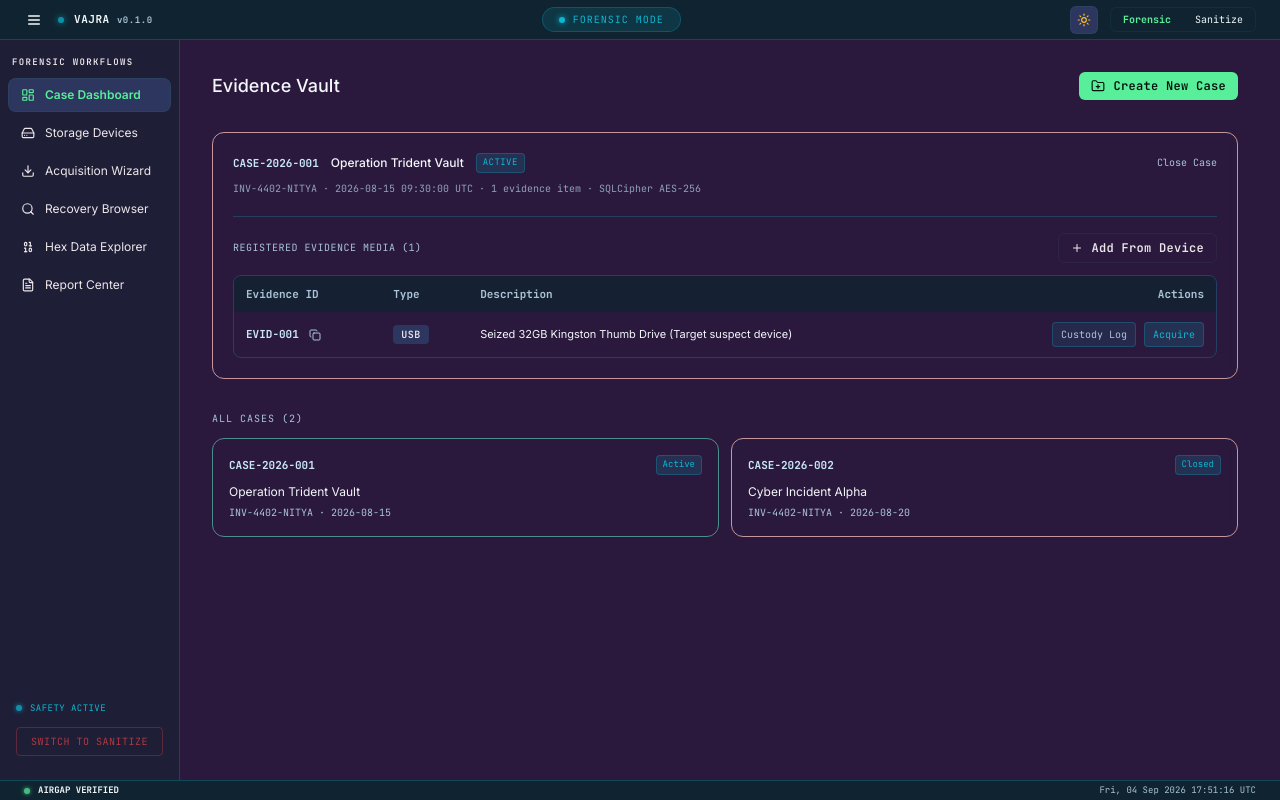
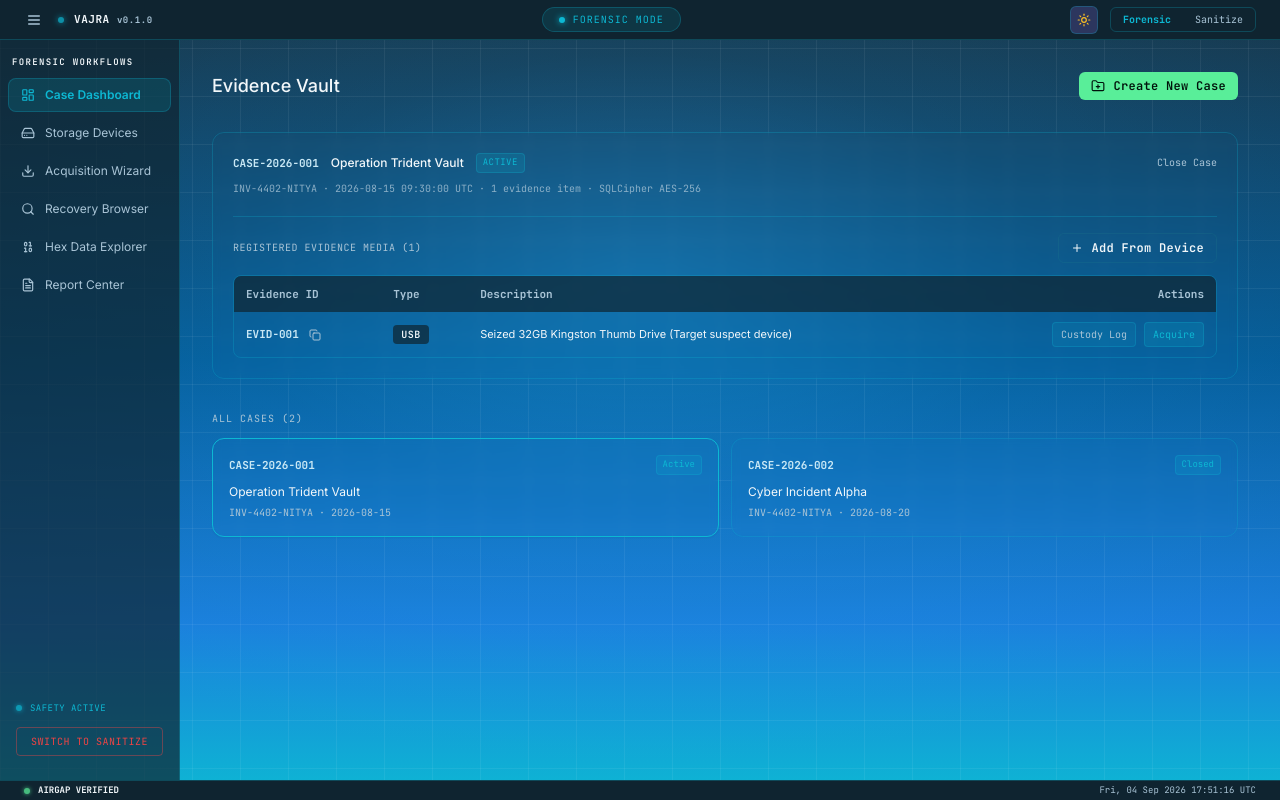
Before and after one commit to syedzahidsaleem/vajra-forensics-platform, a React (Vite) app in the folder ui/: page / in a window 1280 px wide. Built offline with nearby package versions, Linux system fonts and the light colour scheme.

Commit message:
feat(theme): apply scoped gradient and grid background themes to Forensic and Sanitize modes

```diff
--- a/ui/src/components/layout/AppShell.tsx
+++ b/ui/src/components/layout/AppShell.tsx
@@ -3,7 +3,6 @@ import { useApp } from '../../context/AppContext';
 import { Header } from './Header';
 import { Sidebar } from './Sidebar';
 import { AlertTriangle, ShieldAlert, CheckCircle, X } from 'lucide-react';
-import { GradientDots } from '../ui/gradient-dots';
 import { motion, AnimatePresence } from 'framer-motion';
 
 export const AppShell: React.FC<{ children: React.ReactNode }> = ({ children }) => {
@@ -27,26 +26,23 @@ export const AppShell: React.FC<{ children: React.ReactNode }> = ({ children })
   }, [currentMode]);
 
   return (
-    <div className={`w-full h-screen flex flex-col overflow-hidden relative select-none ${isForensic ? 'forensic-mode' : 'app-bg'}`}>
-      <GradientDots />
-
+    <div className={`w-full h-screen flex flex-col overflow-hidden relative select-none ${isForensic ? 'forensic-mode' : 'sanitize-mode'}`}>
       {/* Top Application Header */}
       <Header />
 
       {/* Main Container */}
       <div
         data-mode={currentMode}
-        style={{ background: 'var(--bg)', color: 'var(--text)' }}
-        className="flex-1 flex overflow-hidden z-10 relative"
+        className="flex-1 flex overflow-hidden z-10 relative bg-transparent"
       >
         {/* Left Navigation Sidebar */}
         <Sidebar />
 
-        {/* Center Main Screen Viewport with 960px centering constraint & page transitions */}
+        {/* Center Main Screen Viewport with centering constraint & page transitions */}
         <main
           data-mode={currentMode}
-          style={{ background: 'var(--bg)', color: 'var(--text)', scrollbarGutter: 'stable' }}
-          className="flex-1 min-w-0 overflow-y-auto overflow-x-auto"
+          style={{ scrollbarGutter: 'stable' }}
+          className="flex-1 min-w-0 overflow-y-auto overflow-x-auto bg-transparent"
         >
           <div className="max-w-[1400px] w-full mx-auto px-4 sm:px-8 py-6 sm:py-8 pb-16">
             <AnimatePresence mode="wait">
@@ -69,12 +65,12 @@ export const AppShell: React.FC<{ children: React.ReactNode }> = ({ children })
         className={`h-5 px-6 flex items-center justify-between font-mono text-[9px] z-40 ${
           isForensic
             ? 'bg-[var(--forensic-navbar-bg)] border-t border-[var(--forensic-border)] text-[var(--forensic-text-secondary)]'
-            : 'border-t border-[rgba(89,238,153,0.04)] bg-[rgba(0,18,11,0.9)] text-[#D8E4FF]/25'
+            : 'bg-[var(--sanitize-navbar-bg)] border-t border-[var(--sanitize-border)] text-[var(--sanitize-text-secondary)]'
         }`}
       >
         <div className="flex items-center gap-2">
           <span className="w-1.5 h-1.5 rounded-full bg-[#59EE99] opacity-75 shadow-[0_0_4px_#59EE99]" />
-          <span className={isForensic ? 'text-[var(--forensic-text-primary)] font-bold' : ''}>AIRGAP VERIFIED</span>
+          <span className={isForensic ? 'text-[var(--forensic-text-primary)] font-bold' : 'text-[var(--sanitize-text-primary)] font-bold'}>AIRGAP VERIFIED</span>
         </div>
         <div>{timeStr || 'UTC'}</div>
       </footer>
--- a/ui/src/components/layout/Header.tsx
+++ b/ui/src/components/layout/Header.tsx
@@ -13,7 +13,7 @@ export const Header: React.FC = () => {
       className={`h-10 px-4 sm:px-6 flex items-center justify-between z-40 relative select-none ${
         isForensic
           ? 'bg-[var(--forensic-navbar-bg)] border-b border-[var(--forensic-border)]'
-          : 'border-b border-[rgba(89,238,153,0.06)] bg-[rgba(0,18,11,0.95)] backdrop-blur-md'
+          : 'bg-[var(--sanitize-navbar-bg)] border-b border-[var(--sanitize-border)]'
       }`}
     >
       {/* Left: Brand & Sidebar Toggle */}
@@ -22,7 +22,11 @@ export const Header: React.FC = () => {
           onClick={toggleSidebar}
           aria-label="Toggle Sidebar"
           title={sidebarOpen ? 'Collapse Sidebar' : 'Expand Sidebar'}
-          className="p-1.5 -ml-1 rounded-md text-[var(--text)]/70 hover:text-[var(--text)] hover:bg-[var(--surface)] transition-colors cursor-pointer flex items-center justify-center"
+          className={`p-1.5 -ml-1 rounded-md transition-colors cursor-pointer flex items-center justify-center ${
+            isForensic
+              ? 'text-[var(--forensic-text-secondary)] hover:text-[var(--forensic-text-primary)] hover:bg-[var(--surface)]'
+              : 'text-[var(--sanitize-text-secondary)] hover:text-[var(--sanitize-text-primary)] hover:bg-[var(--surface)]'
+          }`}
         >
           <Menu className="w-4 h-4" />
         </button>
@@ -31,15 +35,15 @@ export const Header: React.FC = () => {
           className={`w-1.5 h-1.5 rounded-full animate-pulse ${
             isForensic
               ? 'bg-[var(--forensic-accent)] shadow-[0_0_6px_var(--forensic-accent)]'
-              : 'bg-[#59EE99] shadow-[0_0_6px_#59EE99]'
+              : 'bg-[var(--sanitize-accent)] shadow-[0_0_6px_var(--sanitize-accent)]'
           }`}
         />
         <span
           className={`font-mono font-bold text-[11px] tracking-wider ${
-            isForensic ? 'text-[var(--forensic-text-primary)]' : 'glow-green'
+            isForensic ? 'text-[var(--forensic-text-primary)]' : 'text-[var(--sanitize-text-primary)]'
           }`}
         >
-          VAJRA <span className={`text-[9px] ${isForensic ? 'text-[var(--forensic-text-secondary)]' : 'opacity-60'}`}>v0.1.0</span>
+          VAJRA <span className={`text-[9px] ${isForensic ? 'text-[var(--forensic-text-secondary)]' : 'text-[var(--sanitize-text-secondary)]'}`}>v0.1.0</span>
         </span>
       </div>
 
@@ -51,8 +55,8 @@ export const Header: React.FC = () => {
             Forensic Mode
           </div>
         ) : (
-          <div className="flex items-center gap-2 px-4 py-1 rounded-full bg-[var(--primary)]/15 border border-[var(--primary)]/30 text-[var(--primary-text)] font-mono text-[10px] tracking-widest uppercase animate-pulse">
-            <span className="w-1.5 h-1.5 rounded-full bg-[var(--primary)] shadow-[0_0_6px_var(--primary)]" />
+          <div className="flex items-center gap-2 px-4 py-1 rounded-full bg-[rgba(255,59,59,0.12)] border border-[var(--sanitize-border)] text-[var(--sanitize-accent)] font-mono text-[10px] tracking-widest uppercase animate-pulse">
+            <span className="w-1.5 h-1.5 rounded-full bg-[var(--sanitize-accent)] shadow-[0_0_6px_var(--sanitize-accent)]" />
             Sanitization Mode
           </div>
         )}
@@ -65,7 +69,11 @@ export const Header: React.FC = () => {
           onClick={toggleTheme}
           aria-label="Toggle Theme"
           title={`Switch to ${theme === 'dark' ? 'light' : 'dark'} mode`}
-          className="p-1.5 rounded-md border border-[var(--border)]/30 text-[var(--text)]/70 hover:text-[var(--primary-text)] hover:border-[var(--primary)]/50 bg-[var(--surface)] transition-colors cursor-pointer flex items-center justify-center"
+          className={`p-1.5 rounded-md border transition-colors cursor-pointer flex items-center justify-center ${
+            isForensic
+              ? 'border-[var(--forensic-border)] text-[var(--forensic-text-secondary)] hover:text-[var(--forensic-text-primary)] hover:border-[var(--forensic-accent)]/50 bg-[var(--surface)]'
+              : 'border-[var(--sanitize-border)] text-[var(--sanitize-text-secondary)] hover:text-[var(--sanitize-text-primary)] hover:border-[var(--sanitize-accent)]/50 bg-[var(--surface)]'
+          }`}
         >
           {theme === 'dark' ? (
             <Sun className="w-3.5 h-3.5 text-amber-400" />
@@ -75,13 +83,15 @@ export const Header: React.FC = () => {
         </button>
 
         {/* Mode Toggle Buttons */}
-        <div className="flex rounded-md overflow-hidden border border-[var(--border)]/30">
+        <div className={`flex rounded-md overflow-hidden border ${
+          isForensic ? 'border-[var(--forensic-border)]' : 'border-[var(--sanitize-border)]'
+        }`}>
           <button
             onClick={() => setMode('forensic')}
             className={`px-3 py-1 text-[10px] font-mono transition-colors cursor-pointer ${
               isForensic
-                ? 'bg-[var(--primary-text)]/15 text-[var(--primary-text)] font-bold'
-                : 'text-[var(--text)]/50 hover:text-[var(--text)]'
+                ? 'bg-[var(--forensic-accent)]/20 text-[var(--forensic-accent)] font-bold'
+                : 'text-[var(--sanitize-text-secondary)] hover:text-[var(--sanitize-text-primary)]'
             }`}
           >
             Forensic
@@ -90,8 +100,8 @@ export const Header: React.FC = () => {
             onClick={() => setMode('sanitization')}
             className={`px-3 py-1 text-[10px] font-mono transition-colors cursor-pointer ${
               !isForensic
-                ? 'bg-[var(--primary-text)]/15 text-[var(--primary-text)] font-bold'
-                : 'text-[var(--text)]/50 hover:text-[var(--text)]'
+                ? 'bg-[var(--sanitize-accent)]/20 text-[var(--sanitize-accent)] font-bold'
+                : 'text-[var(--forensic-text-secondary)] hover:text-[var(--forensic-text-primary)]'
             }`}
           >
             Sanitize
--- a/ui/src/components/layout/Sidebar.tsx
+++ b/ui/src/components/layout/Sidebar.tsx
@@ -46,12 +46,16 @@ export const Sidebar: React.FC = () => {
     <aside
       className={`w-[180px] h-full flex flex-col py-4 select-none shrink-0 z-30 ${
         isForensic
-          ? 'bg-[rgba(15,36,48,0.45)] border-r border-[var(--forensic-border)]'
-          : 'bg-[rgba(0,18,11,0.6)] border-r border-[rgba(89,238,153,0.04)]'
+          ? 'bg-[rgba(15,36,48,0.7)] border-r border-[var(--forensic-border)]'
+          : 'bg-[rgba(18,2,2,0.75)] border-r border-[var(--sanitize-border)]'
       }`}
     >
       {/* Section label — Static Text Label */}
-      <div className="px-3 mb-2 text-[9px] font-mono uppercase tracking-[0.15em] text-[var(--text)]/40 font-semibold select-none">
+      <div
+        className={`px-3 mb-2 text-[9px] font-mono uppercase tracking-[0.15em] font-semibold select-none ${
+          isForensic ? 'text-[var(--forensic-text-secondary)]/70' : 'text-[var(--sanitize-text-secondary)]/70'
+        }`}
+      >
         {isForensic ? 'Forensic Workflows' : 'Destructive Workflows'}
       </div>
 
@@ -67,12 +71,16 @@ export const Sidebar: React.FC = () => {
                 w-full flex items-center gap-2.5 px-3 py-2 rounded-lg text-xs font-sans text-left transition-colors cursor-pointer
                 ${
                   isActive
-                    ? 'bg-[var(--surface)] text-[var(--primary-text)] font-semibold border border-[var(--border)]/40'
-                    : 'text-[var(--text)]/70 hover:bg-[var(--surface)]/50 hover:text-[var(--text)] border border-transparent'
+                    ? isForensic
+                      ? 'bg-[rgba(13,184,211,0.15)] text-[var(--forensic-accent)] font-semibold border border-[var(--forensic-border)]'
+                      : 'bg-[rgba(255,59,59,0.15)] text-[var(--sanitize-accent)] font-semibold border border-[var(--sanitize-border)]'
+                    : isForensic
+                    ? 'text-[var(--forensic-text-secondary)] hover:bg-[rgba(15,36,48,0.5)] hover:text-[var(--forensic-text-primary)] border border-transparent'
+                    : 'text-[var(--sanitize-text-secondary)] hover:bg-[rgba(60,6,8,0.4)] hover:text-[var(--sanitize-text-primary)] border border-transparent'
                 }
               `}
             >
-              <span className={isActive ? 'text-[var(--primary-text)]' : 'text-[var(--text)]/50'}>
+              <span className={isActive ? (isForensic ? 'text-[var(--forensic-accent)]' : 'text-[var(--sanitize-accent)]') : (isForensic ? 'text-[var(--forensic-text-secondary)]/60' : 'text-[var(--sanitize-text-secondary)]/60')}>
                 {item.icon}
               </span>
               <span className="truncate">{item.label}</span>
@@ -88,12 +96,12 @@ export const Sidebar: React.FC = () => {
             className={`w-1.5 h-1.5 rounded-full animate-pulse shrink-0 ${
               isForensic
                 ? 'bg-[var(--forensic-accent)] shadow-[0_0_5px_var(--forensic-accent)]'
-                : 'bg-[#EF4444] shadow-[0_0_5px_#EF4444]'
+                : 'bg-[var(--sanitize-accent)] shadow-[0_0_5px_var(--sanitize-accent)]'
             }`}
           />
           <span
             className={`text-[9px] font-mono uppercase tracking-wider ${
-              isForensic ? 'text-[var(--forensic-accent)]' : 'text-[#EF4444]/70'
+              isForensic ? 'text-[var(--forensic-accent)]' : 'text-[var(--sanitize-accent)]'
             }`}
           >
             {isForensic ? 'Safety Active' : 'Sanitizer Armed'}
@@ -106,8 +114,8 @@ export const Sidebar: React.FC = () => {
             w-full py-1.5 rounded border font-mono text-[10px] tracking-wider uppercase transition-all duration-200 cursor-pointer
             ${
               isForensic
-                ? 'border-[#EF4444]/30 text-[#EF4444]/70 hover:border-[#EF4444]/60 hover:text-[#EF4444] hover:bg-[rgba(239,68,68,0.05)]'
-                : 'border-[var(--forensic-accent)]/30 text-[var(--forensic-accent)] hover:border-[var(--forensic-accent)] hover:bg-[rgba(13,184,211,0.1)]'
+                ? 'border-[#EF4444]/40 text-[#EF4444] hover:border-[#EF4444] hover:bg-[rgba(239,68,68,0.1)]'
+                : 'border-[var(--forensic-accent)]/40 text-[var(--forensic-accent)] hover:border-[var(--forensic-accent)] hover:bg-[rgba(13,184,211,0.1)]'
             }
           `}
         >
--- a/ui/src/globals.css
+++ b/ui/src/globals.css
@@ -41,13 +41,13 @@
 [data-mode="sanitize"][data-theme="dark"],
 [data-theme="dark"] [data-mode="sanitize"],
 [data-theme="dark"][data-mode="sanitize"] {
-  --bg: var(--sanitize-bg-dark);
-  --surface: var(--sanitize-surface-dark);
-  --text: var(--sanitize-text-dark);
-  --primary: var(--sanitize-primary-dark);
-  --primary-hover: var(--sanitize-primary-hover-dark);
-  --border: var(--sanitize-border-dark);
-  --primary-text: var(--sanitize-primary-text-dark);
+  --bg: transparent;
+  --surface: rgba(26, 0, 0, 0.78);
+  --text: var(--sanitize-text-primary, #FDEDEC);
+  --primary: var(--sanitize-accent, #FF3B3B);
+  --primary-hover: #e02828;
+  --border: var(--sanitize-border, rgba(255, 59, 59, 0.25));
+  --primary-text: var(--sanitize-accent, #FF3B3B);
 }
 
 [data-mode="sanitize"][data-theme="light"],
@@ -66,13 +66,13 @@
 [data-mode="forensic"][data-theme="dark"],
 [data-theme="dark"] [data-mode="forensic"],
 [data-theme="dark"][data-mode="forensic"] {
-  --bg: var(--forensic-bg-dark);
-  --surface: var(--forensic-surface-dark);
-  --text: var(--forensic-text-dark);
-  --primary: var(--forensic-primary-dark);
-  --primary-hover: var(--forensic-primary-hover-dark);
-  --border: var(--forensic-border-dark);
-  --primary-text: var(--forensic-primary-text-dark);
+  --bg: transparent;
+  --surface: rgba(15, 36, 48, 0.7);
+  --text: var(--forensic-text-primary, #F2F7FA);
+  --primary: var(--forensic-accent, #0DB8D3);
+  --primary-hover: #0a9cb3;
+  --border: var(--forensic-border, rgba(13, 184, 211, 0.25));
+  --primary-text: var(--forensic-accent, #0DB8D3);
 }
 
 [data-mode="forensic"][data-theme="light"],
--- a/ui/src/screens/AcquisitionWizard.tsx
+++ b/ui/src/screens/AcquisitionWizard.tsx
@@ -112,7 +112,7 @@ export const AcquisitionWizard: React.FC = () => {
   };
 
   return (
-    <div data-mode="forensic" style={{ background: 'var(--bg)', color: 'var(--text)' }} className="space-y-6">
+    <div data-mode="forensic" className="space-y-6">
       {/* Title */}
       <div className="flex items-center justify-between">
         <div>
--- a/ui/src/screens/CaseDashboard.tsx
+++ b/ui/src/screens/CaseDashboard.tsx
@@ -106,7 +106,7 @@ export const CaseDashboard: React.FC = () => {
   };
 
   return (
-    <div data-mode="forensic" style={{ background: 'var(--bg)', color: 'var(--text)' }} className="space-y-8">
+    <div data-mode="forensic" className="space-y-8">
       {/* Page Header */}
       <div className="flex items-center justify-between">
         <div>
--- a/ui/src/screens/RecoveryBrowser.tsx
+++ b/ui/src/screens/RecoveryBrowser.tsx
@@ -143,7 +143,7 @@ export const RecoveryBrowser: React.FC = () => {
   });
 
   return (
-    <div data-mode="forensic" style={{ background: 'var(--bg)', color: 'var(--text)' }} className="space-y-6">
+    <div data-mode="forensic" className="space-y-6">
       {/* Page Header */}
       <SectionHeader
         title="Recovery Browser & Artifact Inspector"
--- a/ui/src/screens/SanitizationConsole.tsx
+++ b/ui/src/screens/SanitizationConsole.tsx
@@ -207,12 +207,12 @@ export const SanitizationConsole: React.FC = () => {
   ];
 
   return (
-    <div data-mode="sanitize" style={{ background: 'var(--bg)', color: 'var(--text)' }} className="space-y-6">
+    <div data-mode="sanitize" className="space-y-6">
       {/* Quiet Imposing Header */}
       <div className="mb-6">
         <div className="flex items-center gap-3">
-          <span className="text-[#EF4444] opacity-60 text-sm">🔥</span>
-          <h1 className="text-lg font-sans font-medium text-[#EF4444]/90">
+          <span className="text-[var(--sanitize-accent)] opacity-80 text-sm">🔥</span>
+          <h1 className="text-lg font-sans font-medium text-[var(--sanitize-text-primary)]">
             Destructive Sanitization Console
           </h1>
         </div>
```
Also changed, not shown: ui/src/index.css (+53 -0 lines), ui/src/screens/DeviceSelection.tsx (+12 -12 lines), ui/src/screens/HexExplorer.tsx (+4 -4 lines), ui/src/screens/ReportCenter.tsx (+7 -3 lines).
